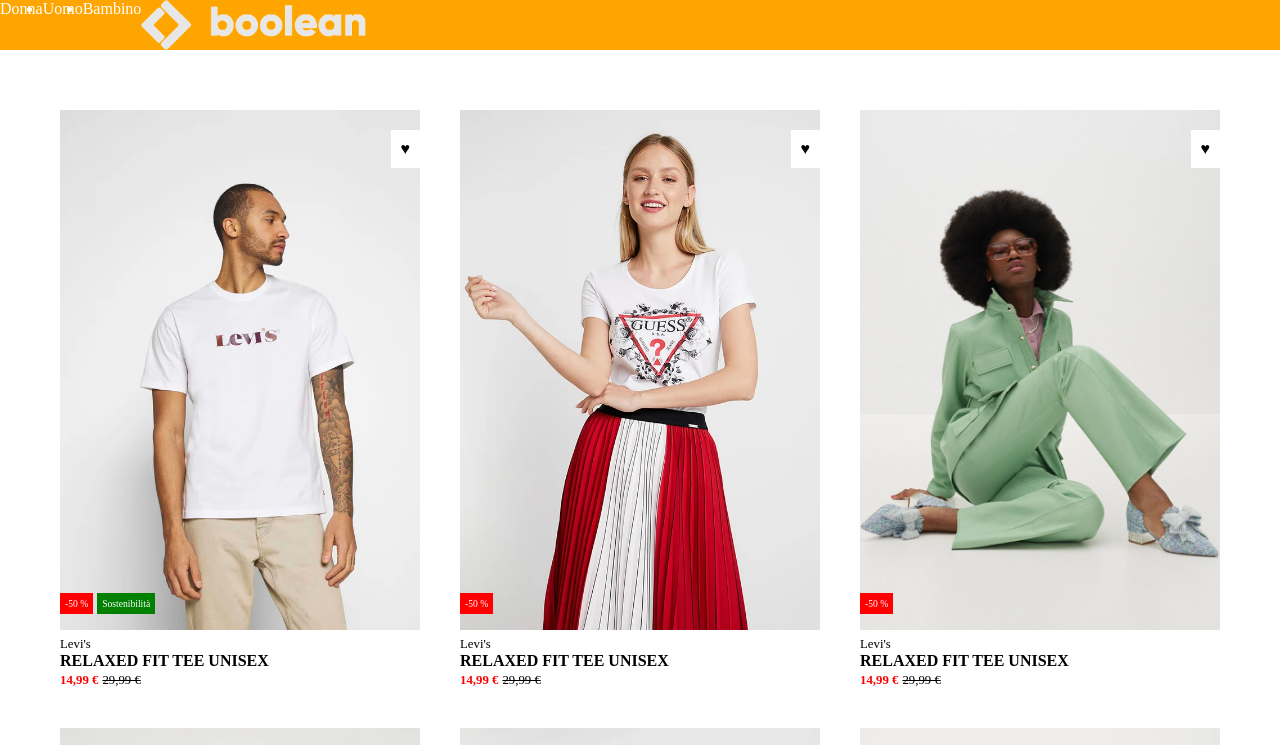
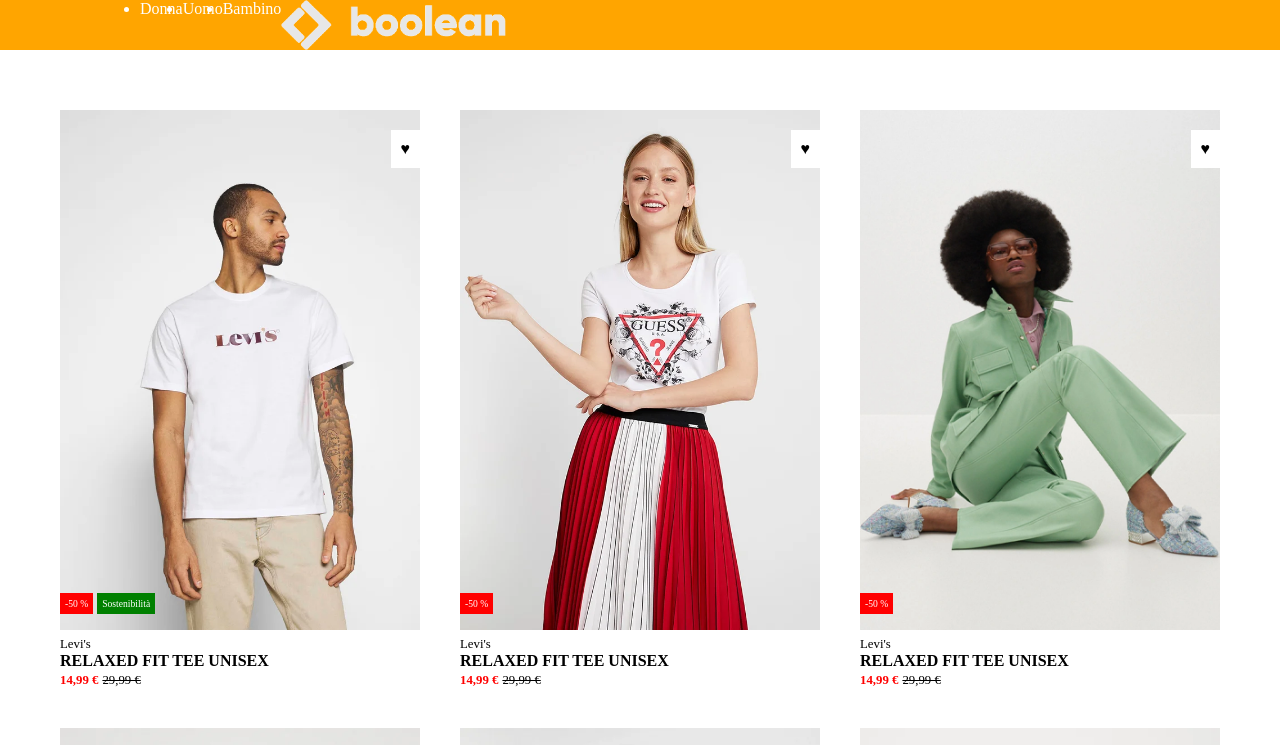
Before and after one commit to Nicola-Lippo/html-css-boolando, a plain HTML site: page index.html in a window 1280 px wide. Shown: the top 745 px of the page. Drawn offline with Linux system fonts and the light colour scheme.

Commit message:
bonus hear red + start bonus header

```diff
--- a/css/style.css
+++ b/css/style.css
@@ -2,6 +2,16 @@
     margin: 0;
     padding: 0;
     box-sizing: border-box;
+}
+
+.container-header {
+    max-width: 1000px;
+    margin: 0 auto;
+}
+
+.container {
+    max-width: 1200px;
+    margin: 0 auto;
 }
 
 .d-flex {
@@ -12,9 +22,6 @@
 
 header {
     color: white;
-}
-
-#arancione {
     background-color: orange;
 }
 
@@ -28,10 +35,6 @@
 
 main {
     padding-top: 40px;
-}
-.container {
-    max-width: 1200px;
-    margin: 0 auto;
 }
 
 .riga {
@@ -121,6 +124,10 @@
     display: inline;
 }
 
+.cuore:hover {
+    color: red;
+}
+
 /* FINE PROPRIETA' HOVER */
 
 /* FINE MAIN PROPRIETA' + CLASSI UTILITY */
--- a/index.html
+++ b/index.html
@@ -9,7 +9,8 @@
 <body>
 
     <header>
-        <div id="arancione" class="d-flex">
+        <div class="container-header">
+            <div class="d-flex">
                 <div>
                     <ul class="d-flex">
                         <li>Donna</li>
@@ -18,6 +19,8 @@
                     </ul>
                 </div>
                 <img id="logo-bool" src="./img/boolean-logo.png" alt="logo">
+            </div>
+
         </div>
     </header>
 
```
Lines whose indentation alone changed are shown as unchanged.
